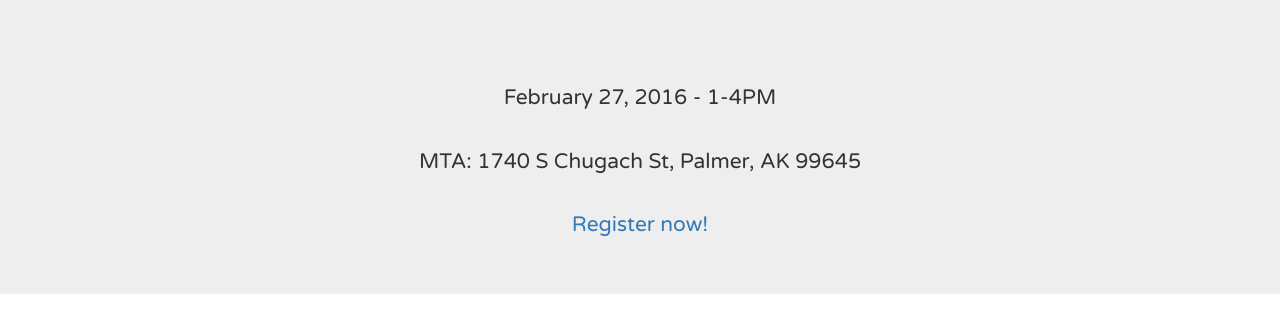
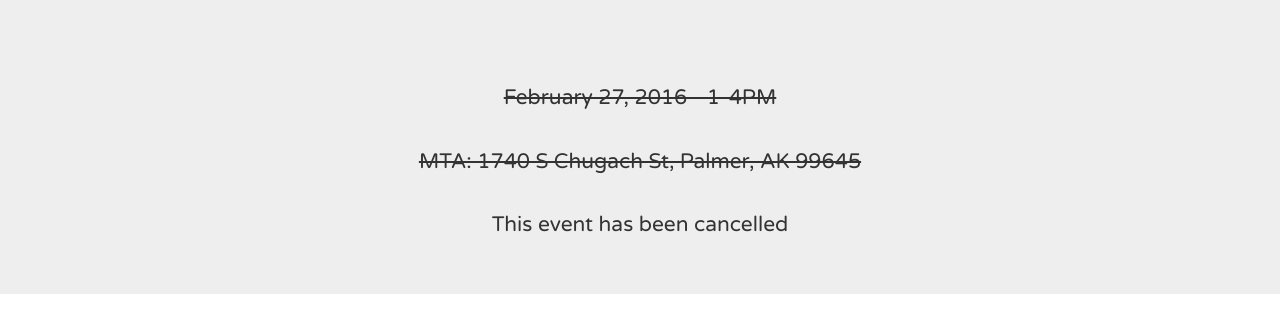
Before and after one commit to nodeschool/anchorage, a website: page index.html in a window 1280 px wide. Shown: the part 417-728 px from the top of the page. Drawn offline with nearby package versions, Linux system fonts and the light colour scheme.

Commit message:
Cancel Feb

```diff
--- a/index.html
+++ b/index.html
@@ -43,11 +43,9 @@
     <!--jumbotron-next-event-->
     <div class="jumbotron jumbotron-next-event">
       <div class="container text-center">
-        <h3>February 27, 2016 - 1-4PM</h3>
-        <h3>MTA:  1740 S Chugach St, Palmer, AK 99645</h3>
-        <h3>
-          <a href="https://ti.to/nodeschool-anchorage/february-nodeschool">Register now!</a>
-        </h3>
+        <h3><s>February 27, 2016 - 1-4PM</s></h3>
+        <h3><s>MTA:  1740 S Chugach St, Palmer, AK 99645</s></h3>
+        <h3>This event has been cancelled</h3>
       </div>
     </div>
 
```
